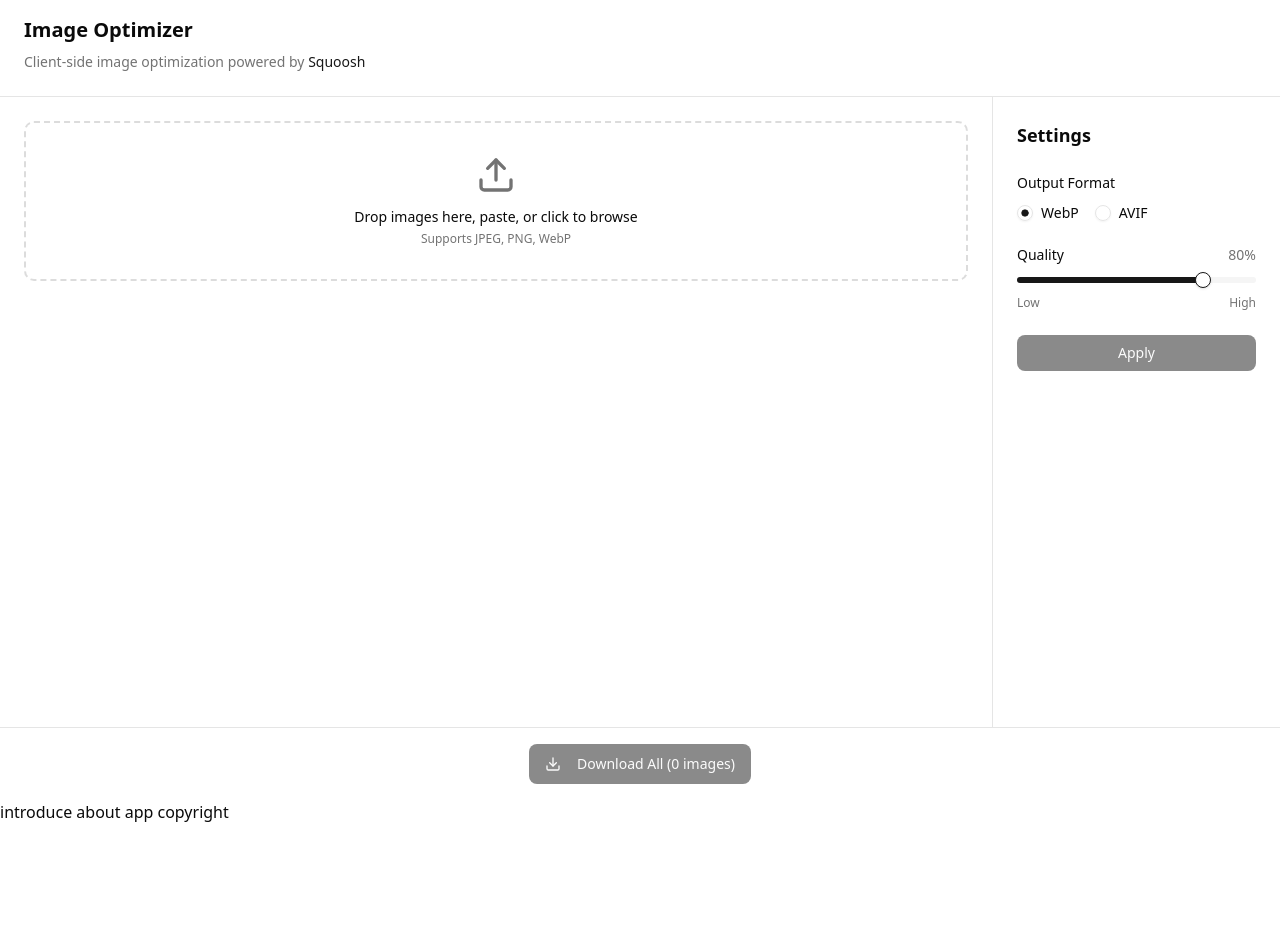
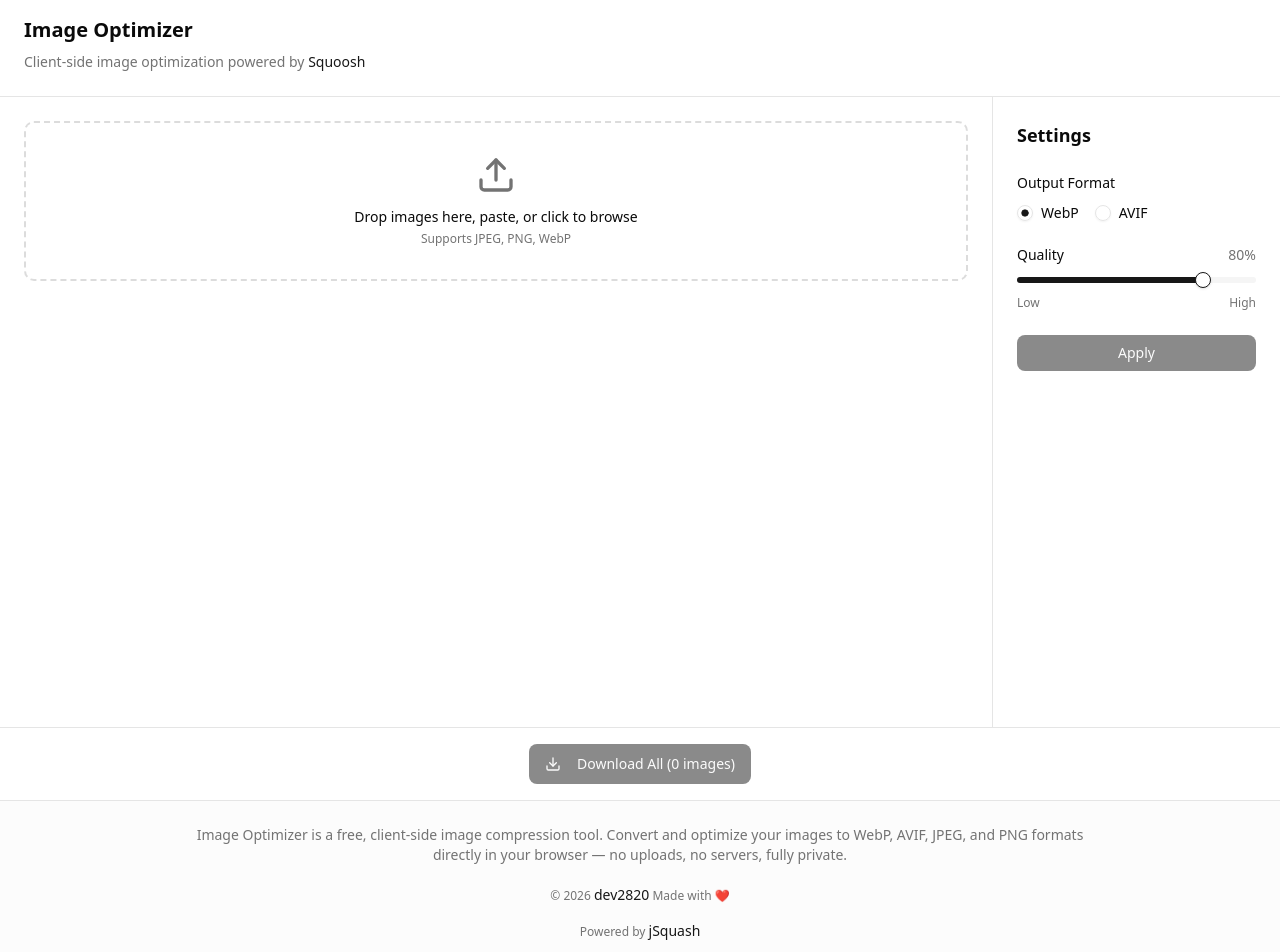
Before and after one commit to dev2820/image-optimizer, a React (Vite) app: page / in a window 1280 px wide. Shown: the top 952 px of the page. Before the commit the page ends 824 px from the top, so only its background shows below. Built offline with nearby package versions, Linux system fonts and the light colour scheme.

Commit message:
feat: add Copyright

```diff
--- a/src/components/Footer.tsx
+++ b/src/components/Footer.tsx
@@ -1,3 +1,40 @@
+import { Button } from './ui/button'
+
 export function Footer() {
-  return <footer>introduce about app copyright</footer>
+  return (
+    <footer className="border-t bg-muted/30 px-6 py-6 text-sm text-muted-foreground">
+      <div className="mx-auto flex max-w-4xl flex-col items-center gap-3 text-center">
+        <p>
+          Image Optimizer is a free, client-side image compression tool. Convert
+          and optimize your images to WebP, AVIF, JPEG, and PNG formats directly
+          in your browser — no uploads, no servers, fully private.
+        </p>
+        <Copyright />
+      </div>
+    </footer>
+  )
 }
+
+const Copyright = () => {
+  const year = new Date().getFullYear()
+
+  return (
+    <p className="text-xs">
+      &copy; {year}{' '}
+      <Button asChild variant="link" className="px-0">
+        <a href="https://github.com/dev2820">dev2820</a>
+      </Button>{' '}
+      Made with ❤️ <br />
+      Powered by{' '}
+      <Button asChild variant="link" className="px-0">
+        <a
+          href="https://github.com/nicolo-ribaudo/jSquash"
+          target="_blank"
+          rel="noopener noreferrer"
+        >
+          jSquash
+        </a>
+      </Button>{' '}
+    </p>
+  )
+}
```
Also changed, not shown: 1 other file (tests, documents, lock files or other folders).
